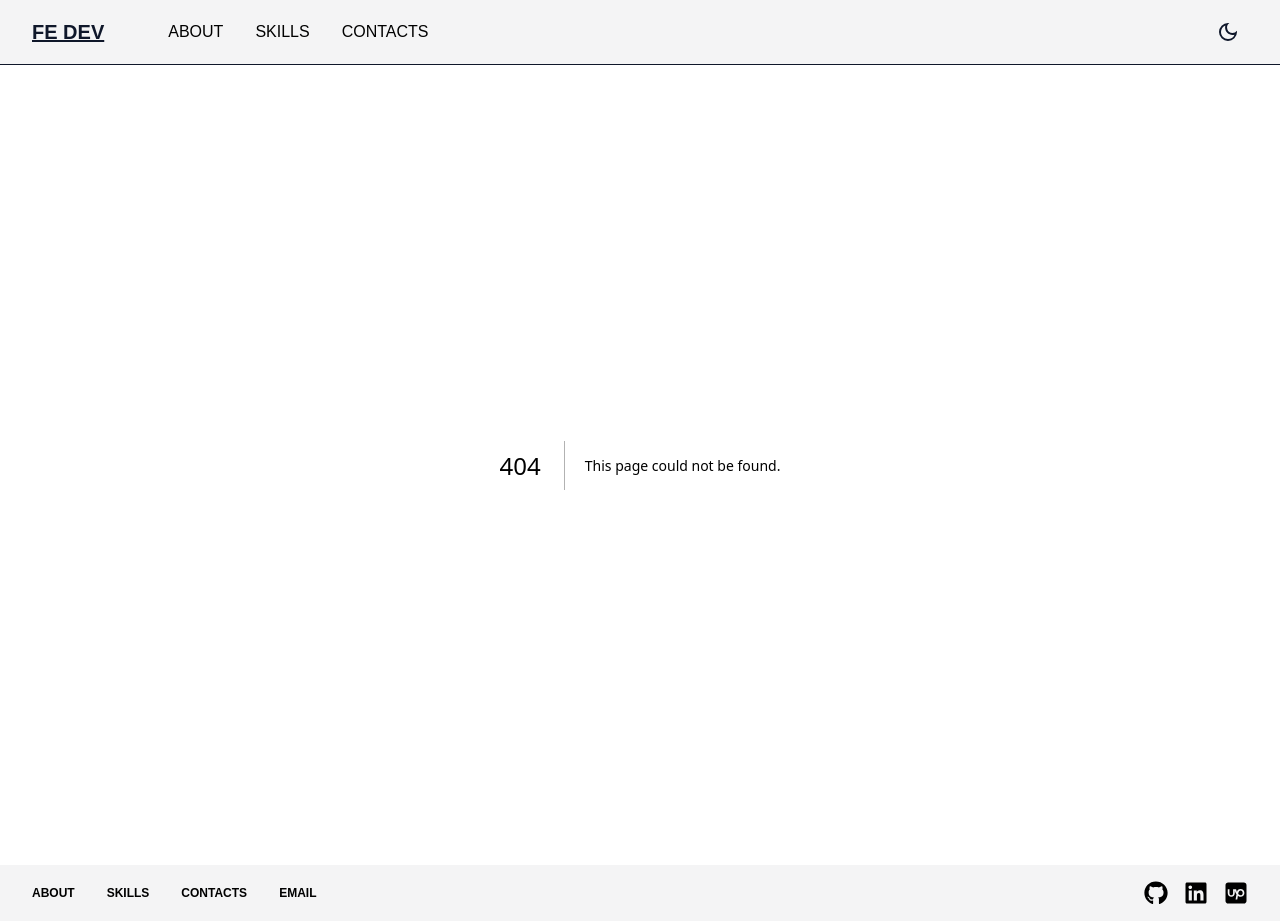
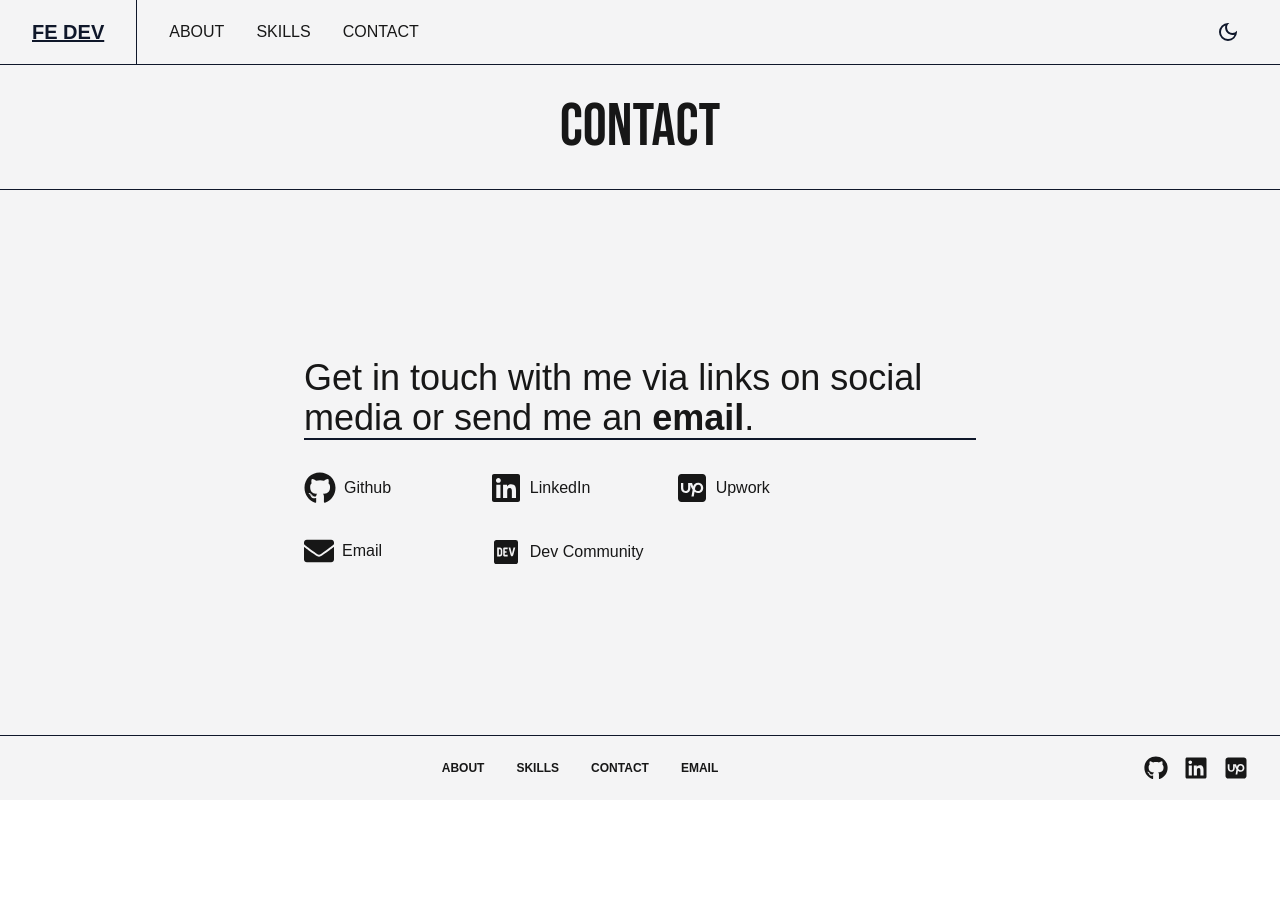
Before and after one commit to tpostolyuk/fedev-portfolio, a Next.js app: page /contact in a window 1280 px wide. Before the commit this address had no page. After the commit the page ends 800 px from the top, so only its background shows below. Built offline with nearby package versions, Linux system fonts and the light colour scheme; a web font is replaced by a local one.

Commit message:
chore(contact): add content for contact page

```diff
--- a/src/app/about/page.tsx
+++ b/src/app/about/page.tsx
@@ -34,7 +34,7 @@ export default function About() {
       >
         <div className="flex items-center gap-8 max-w-2xl">
           <Image
-            className="float-right"
+            className="rounded-sm"
             src="/profile.png"
             alt="profile"
             height={200}
--- /dev/null
+++ b/src/app/contact/page.tsx
@@ -0,0 +1,122 @@
+import { FaEnvelope, FaGithub, FaLinkedin } from "react-icons/fa";
+import { FaSquareUpwork } from "react-icons/fa6";
+import { Bebas_Neue } from "next/font/google";
+import { BiLogoDevTo } from "react-icons/bi";
+import clsx from "clsx";
+
+const bebasNeue = Bebas_Neue({
+  subsets: ["latin"],
+  weight: "400",
+});
+
+export default function Contact() {
+  return (
+    <main className="bg-zinc-100 flex flex-col h-[calc(100vh-130px)]">
+      <section
+        className={clsx(
+          "border-b-[1px] border-b-slate-900 py-8",
+          "dark:bg-slate-900 dark:border-b-white"
+        )}
+      >
+        <h1
+          className={clsx(
+            bebasNeue.className,
+            "text-center text-6xl",
+            "dark:text-white"
+          )}
+        >
+          CONTACT
+        </h1>
+      </section>
+      <section
+        className={clsx(
+          "flex flex-col justify-center items-center py-14 h-full",
+          "dark:bg-slate-900 dark:text-white dark:border-b-white"
+        )}
+      >
+        <div className="flex flex-col justify-start items-start gap-8 max-w-2xl w-full">
+          <div className="border-b-2 border-b-slate-900">
+            <h2 className="text-4xl text-left font-medium">
+              Get in touch with me via links on social media or send me an{" "}
+              <a
+                href="mailto:tpstlk.work@gmail.com"
+                className="hover:underline"
+                target="_blank"
+              >
+                <strong>email</strong>
+              </a>
+              .
+            </h2>
+          </div>
+          <ul className="grid grid-cols-3 items-start gap-8">
+            <li className="hover:underline group">
+              <a
+                href="https://github.com/tpostolyuk"
+                className="flex items-center gap-2"
+                target="_blank"
+              >
+                <FaGithub
+                  className="group-hover:text-slate-800 group-hover:rotate-6"
+                  size={32}
+                />
+                <span>Github</span>
+              </a>
+            </li>
+            <li className="hover:underline group">
+              <a
+                href="https://www.linkedin.com/in/taras-p-8199491a5/"
+                className="flex items-center gap-2"
+                target="_blank"
+              >
+                <FaLinkedin
+                  className="group-hover:text-slate-800 group-hover:rotate-6"
+                  size={32}
+                />
+                <span>LinkedIn</span>
+              </a>
+            </li>
+            <li className="hover:underline group">
+              <a
+                href="https://www.upwork.com/freelancers/~011e871456341347b4"
+                className="flex items-center gap-2"
+                target="_blank"
+              >
+                <FaSquareUpwork
+                  className="group-hover:text-slate-800 group-hover:rotate-6"
+                  size={32}
+                />
+                <span>Upwork</span>
+              </a>
+            </li>
+            <li className="hover:underline group">
+              <a
+                href="mailto:tpstlk.work@gmail.com"
+                className="flex items-center gap-2"
+                target="_blank"
+              >
+                <FaEnvelope
+                  className="group-hover:text-slate-800 group-hover:rotate-6"
+                  size={30}
+                />
+                <span>Email</span>
+              </a>
+            </li>
+            <li className="hover:underline group">
+              <a
+                className="flex items-center gap-2"
+                href="https://dev.to/tpostoliuk"
+                target="_blank"
+              >
+                <BiLogoDevTo
+                  className="group-hover:text-slate-800 group-hover:rotate-6"
+                  size={32}
+                />
+                <span>Dev Community</span>
+              </a>
+            </li>
+          </ul>
+        </div>
+      </section>
+    </main>
+  );
+}
--- a/src/components/footer.tsx
+++ b/src/components/footer.tsx
@@ -10,11 +10,11 @@ export const Footer: FC = () => {
   return (
     <footer
       className={clsx(
-        "flex items-center gap-4 justify-between border-t-slate-900 py-4 px-8 bg-zinc-100",
+        "flex items-center gap-4 justify-between border-t-slate-900 border-t-[1px] py-4 px-8 bg-zinc-100 h-[65px]",
         "dark:border-t-white dark:bg-slate-900 dark:text-white"
       )}
     >
-      <ul className="flex items-center text-xs font-semibold gap-8">
+      <ul className="flex mx-auto items-center text-xs font-semibold gap-8">
         {NAV_ITEMS.map((item) => (
           <Link
             className="hover:underline"
--- a/src/components/header.tsx
+++ b/src/components/header.tsx
@@ -9,14 +9,14 @@ export const Header: FC = () => {
   return (
     <header
       className={clsx(
-        "flex items-center gap-8 border-b-[1px] bg-zinc-100 dark:bg-slate-900 border-b-slate-900 sticky top-0 left-0 right-0",
+        "flex items-center gap-8 border-b-[1px] bg-zinc-100 dark:bg-slate-900 border-b-slate-900 sticky top-0 left-0 right-0 h-[65px]",
         "dark:border-b-white"
       )}
     >
       <Link href="/">
         <div
           className={clsx(
-            "p-8 flex items-center justify-center max-w-fit h-8 font-bold text-xl text-slate-900",
+            "p-8 flex items-center justify-center max-w-fit h-8 font-bold text-xl text-slate-900 border-r-[1px] border-r-slate-900",
             "dark:bg-slate-900 dark:text-white",
             "hover:underline cursor-pointer"
           )}
--- a/src/constants/options.ts
+++ b/src/constants/options.ts
@@ -1 +1 @@
-export const NAV_ITEMS = ["ABOUT", "SKILLS", "CONTACTS"];
+export const NAV_ITEMS = ["ABOUT", "SKILLS", "CONTACT"];
```
